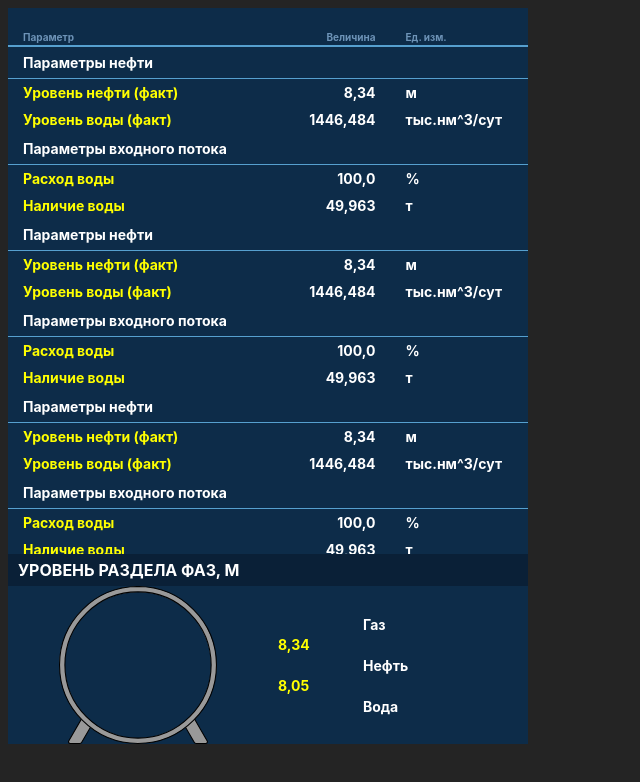
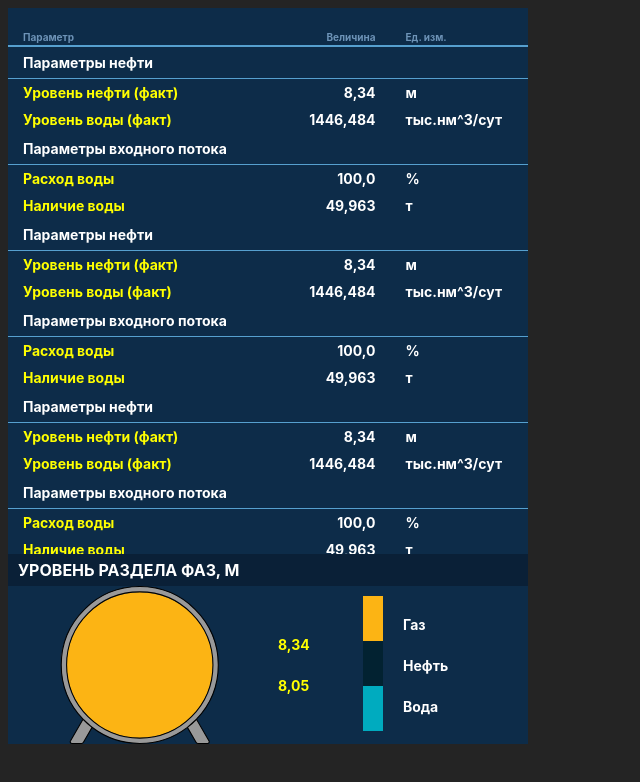
Before and after one commit to minordm/diplom, a React (Vite) app: page / in a window 1280 px wide. Shown: the top 782 px of the page, without its empty margins (0-640 px from the left). Built offline with nearby package versions, Linux system fonts and the light colour scheme.

Commit message:
Добавил svg и уровень нефти, газа, воды

```diff
--- a/src/components/Barrel/Barrel.css
+++ b/src/components/Barrel/Barrel.css
@@ -27,7 +27,7 @@
     display: flex;
 }
 
-.barrel__level_panel {
+.barrel__right_panel {
     width: 260px;
     height: 158px;
     display: flex;
@@ -62,6 +62,33 @@
 }
 
 .barrel__img_svg {
-    width: 158px;
+    /* width: 158px; */
     height: 158px;
+    position: relative;
 }
+
+.barrel__level {
+    width: 20px;
+    display: flex;
+    flex-direction: column;
+    padding: 10px;
+}
+
+
+.barrel__level_gas {
+    width: 20px;
+    height: 45px;
+    background-color: rgb(252, 180, 20);
+}
+
+.barrel__level_oil {
+    width: 20px;
+    height: 45px;
+    background-color: rgb(2, 34, 49);
+}
+
+.barrel__level_water {
+    width: 20px;
+    height: 45px;
+    background-color: rgb(0, 171, 191);
+}
--- a/src/components/Barrel/Barrel.jsx
+++ b/src/components/Barrel/Barrel.jsx
@@ -1,19 +1,22 @@
 import "./Barrel.css";
-import { useEffect, useState } from "react";
+// import { useEffect, useState } from "react";
 
 function Barrel() {
-  const [gasHeight, setGasHeight] = useState("33%");
-  const [oilHeight, setOilHeight] = useState("33%");
-  const [waterHeight, setWaterHeight] = useState("33%");
+  // const [oilValues, setOilValues] = useState("");
+  // const [gasValues, setGasValues] = useState("");
 
-  useEffect(() => {
-    // Пример изменения высоты полосок
-    setTimeout(() => {
-      setGasHeight("20%");
-      setOilHeight("50%");
-      setWaterHeight("30%");
-    }, 1000);
-  }, []);
+  // useEffect(() => {
+  //   const oilAnimate = document.querySelector("#oil-rect animate");
+  //   const gasAnimate = document.querySelector("#gas-rect animate");
+
+  //   if (oilAnimate) {
+  //     oilAnimate.setAttribute("values", oilValues);
+  //   }
+
+  //   if (gasAnimate) {
+  //     gasAnimate.setAttribute("values", gasValues);
+  //   }
+  // }, [oilValues, gasValues]);
 
   return (
     <div className="barrel">
@@ -25,20 +28,21 @@ function Barrel() {
         <div className="barrel__img">
           <img
             className="barrel__img_svg"
-            src="./barrel.svg"
+            src="./barrel_with.svg"
             alt="barrel pic"
           />
-          <div className="barrel__level">
-            <div className="barrel__level_gas" style={{ height: gasHeight }}></div>
-            <div className="barrel__level_oil" style={{ height: oilHeight }}></div>
-            <div className="barrel__level_water" style={{ height: waterHeight }}></div>
-          </div>
         </div>
 
-        <div className="barrel__level_panel">
+        <div className="barrel__right_panel">
           <div className="barrel__level_num">
             <div className="barrel__level_text">8,34</div>
             <div className="barrel__level_text">8,05</div>
+          </div>
+
+          <div className="barrel__level">
+            <div className="barrel__level_gas"></div>
+            <div className="barrel__level_oil"></div>
+            <div className="barrel__level_water"></div>
           </div>
 
           <div className="barrel__level_name">
@@ -48,6 +52,17 @@ function Barrel() {
           </div>
         </div>
       </div>
+
+      {/* <div>
+        <p>Oil Values: {oilValues}</p>
+        <p>Gas Values: {gasValues}</p>
+        <button onClick={() => setOilValues("100;150;100")}>
+          Change Oil Values
+        </button>
+        <button onClick={() => setGasValues("30;70;30")}>
+          Change Gas Values
+        </button>
+      </div> */}
     </div>
   );
 }
```
Also changed, not shown: public/barrel_with.svg (added).
